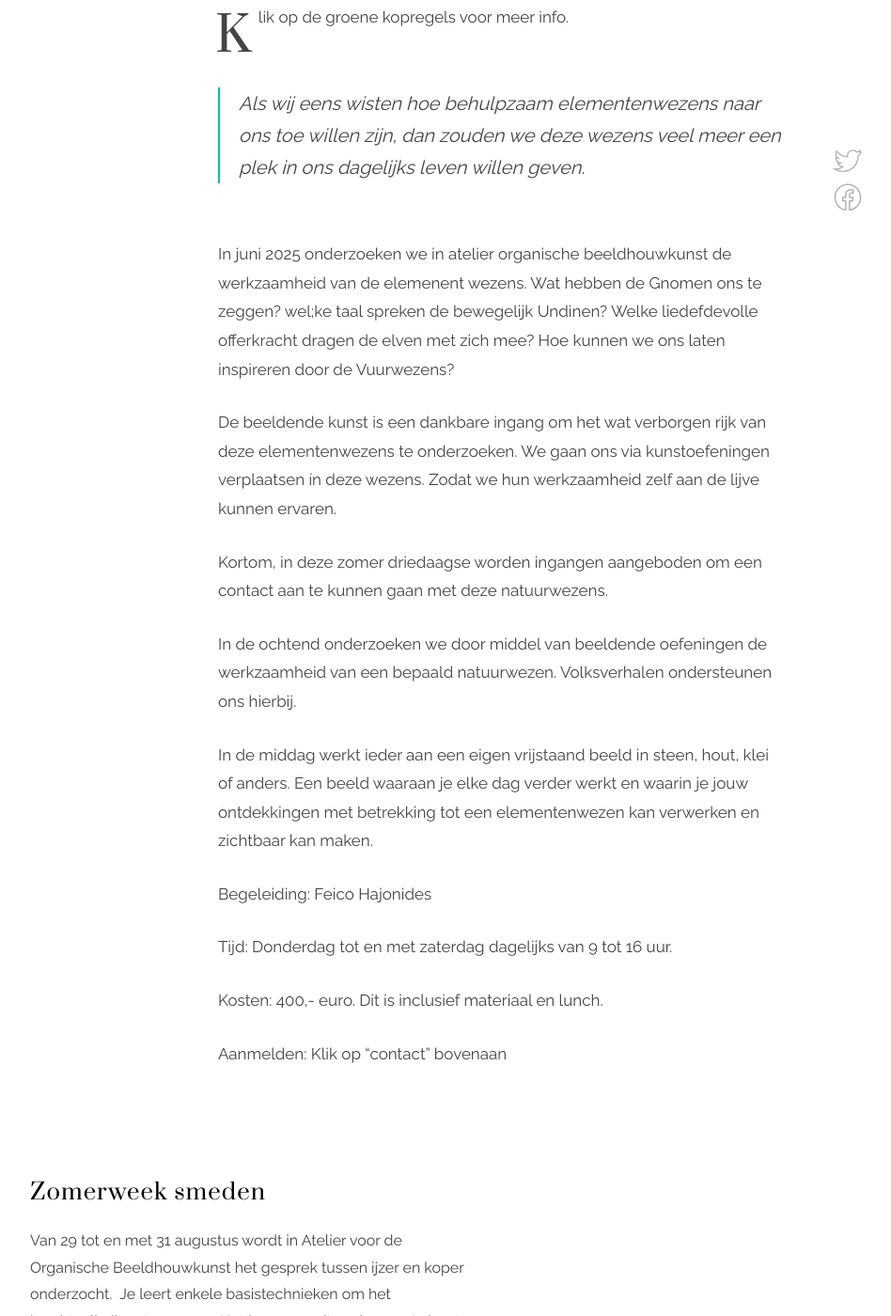
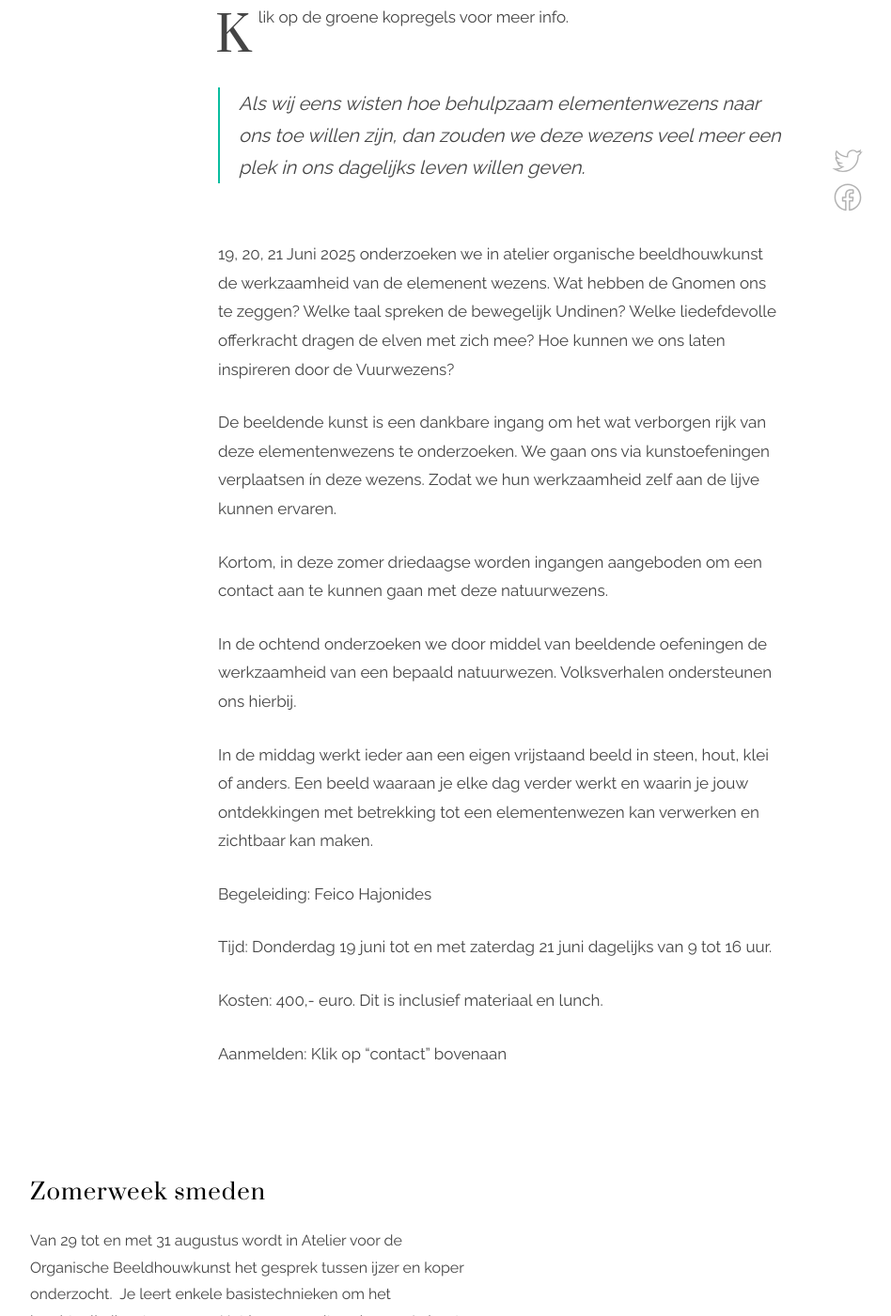
Before and after one commit to feicohajonides2020/feicohajonides2020.github.io, a Jekyll site: the page built from _posts/2019-11-8-Programma: .md, in a window 1280 px wide and 1400 px high, scrolled down 807 px. Shown: the whole window at 94% size, without its empty margins (108-1056 px from the left). Built offline with Jekyll 4.4.1, drawn with Linux system fonts in a browser that asks for light colours.

Commit message:
Update 2019-11-8-Programma: .md

```diff
--- a/_posts/2019-11-8-Programma: .md
+++ b/_posts/2019-11-8-Programma: .md
@@ -12,7 +12,7 @@ Klik op de groene kopregels voor meer info.
 > Als wij eens wisten hoe behulpzaam elementenwezens naar ons toe willen zijn, dan zouden we deze wezens veel meer een plek in ons dagelijks leven willen geven.
 
 
-In juni 2025 onderzoeken we in atelier organische beeldhouwkunst de werkzaamheid van de elemenent wezens. Wat hebben de Gnomen ons te zeggen? wel;ke taal spreken de bewegelijk Undinen? Welke liedefdevolle offerkracht dragen de elven met zich mee? Hoe kunnen we ons laten  inspireren door de Vuurwezens?
+19, 20, 21 Juni 2025 onderzoeken we in atelier organische beeldhouwkunst de werkzaamheid van de elemenent wezens. Wat hebben de Gnomen ons te zeggen? Welke taal spreken de bewegelijk Undinen? Welke liedefdevolle offerkracht dragen de elven met zich mee? Hoe kunnen we ons laten  inspireren door de Vuurwezens?
 
    De beeldende kunst is een dankbare ingang om het wat verborgen rijk van deze  elementenwezens te onderzoeken. We gaan ons via kunstoefeningen verplaatsen ín deze wezens. Zodat we hun werkzaamheid zelf aan de lijve kunnen ervaren.
 
@@ -24,7 +24,7 @@ In de middag werkt ieder aan een eigen vrijstaand beeld in steen, hout, klei of
 
 Begeleiding: Feico Hajonides
 
-Tijd: Donderdag tot en met zaterdag  dagelijks van 9 tot 16 uur.
+Tijd: Donderdag 19 juni tot en met zaterdag 21 juni dagelijks van 9 tot 16 uur.
 
 Kosten: 400,- euro.
 Dit is inclusief materiaal en lunch.
```
